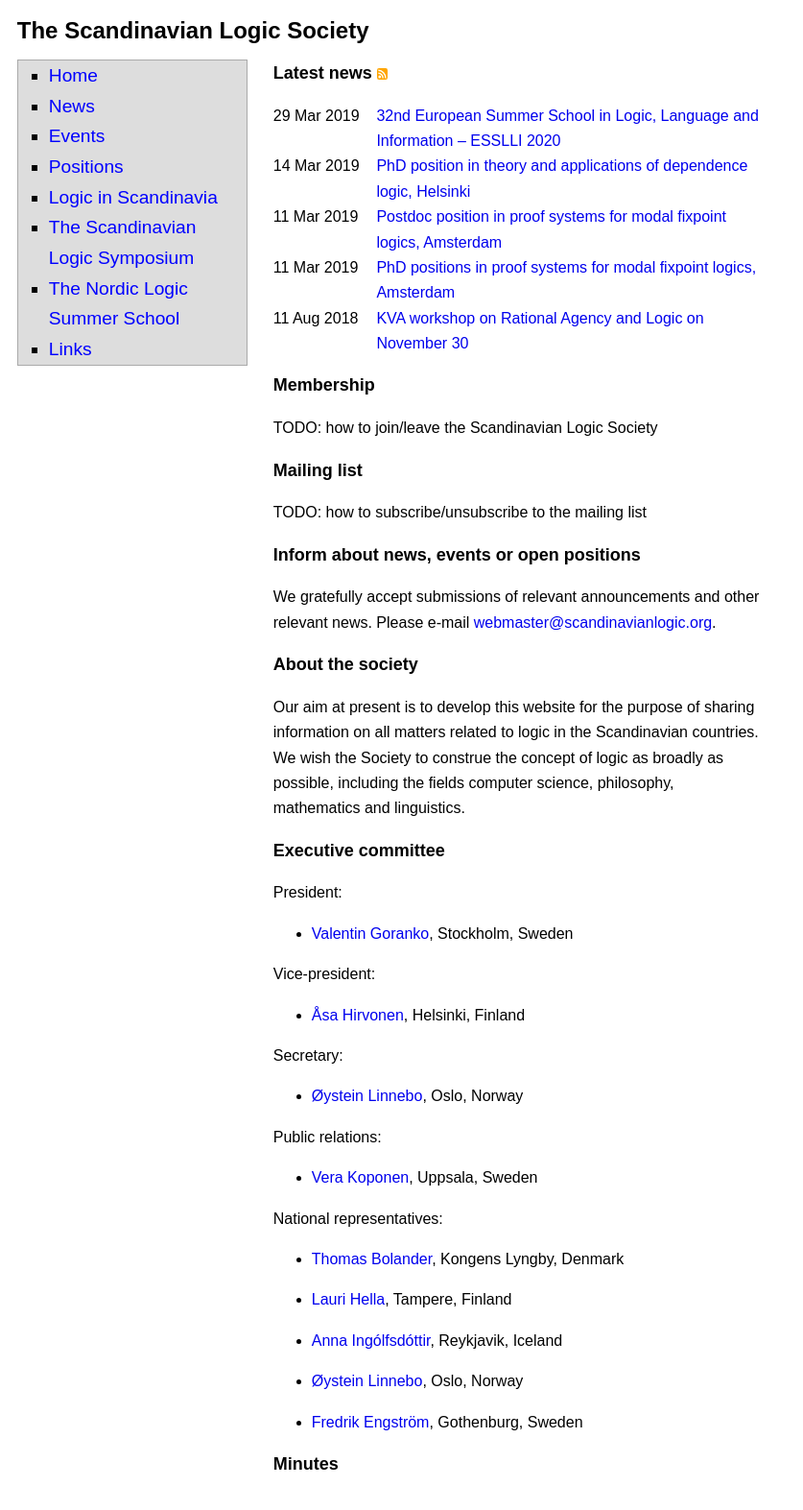
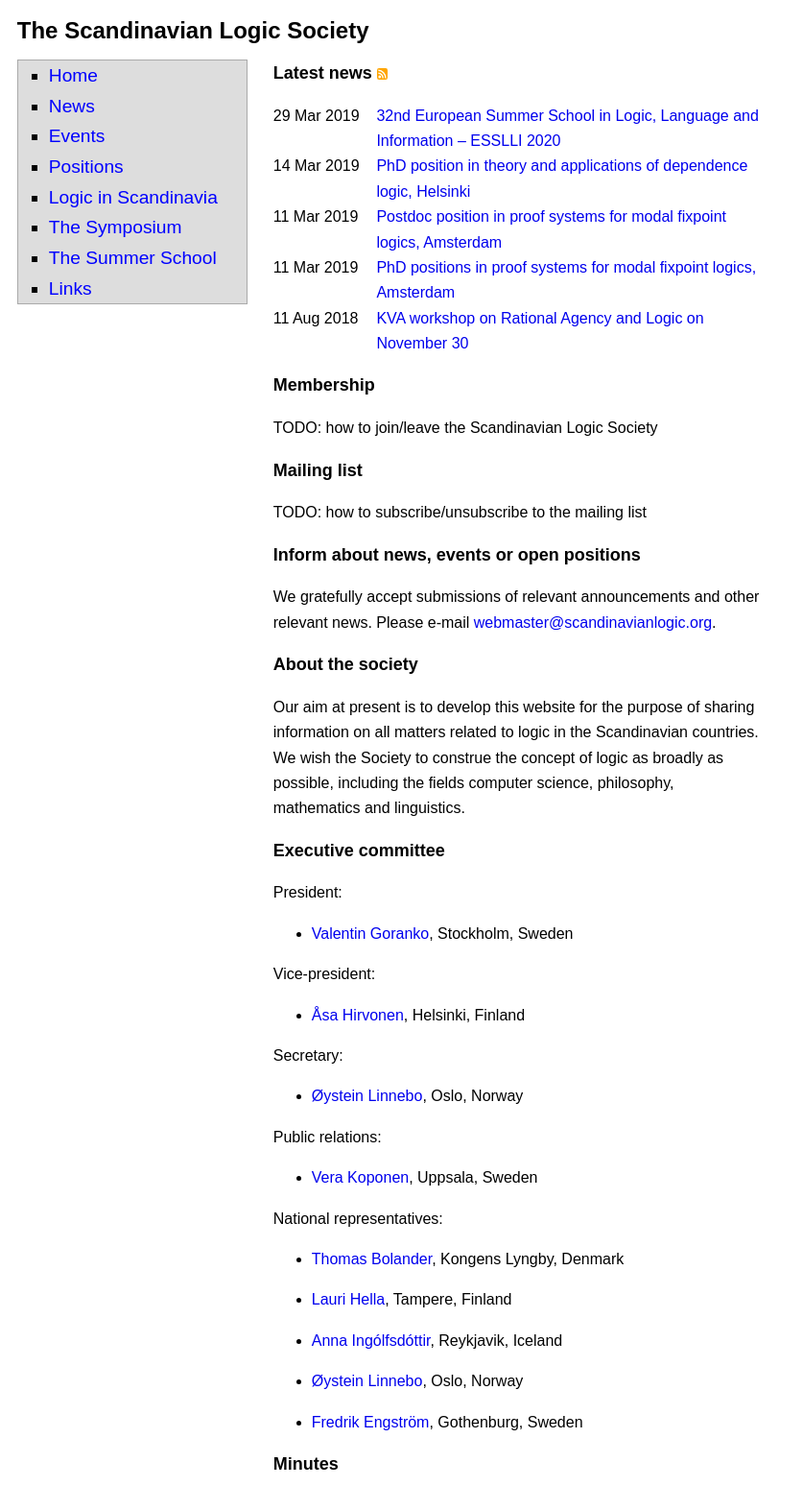
Before and after one commit to scandinavianlogic/scandinavianlogic.github.io, a Jekyll site: the page built from index.md, in a window 1280 px wide. Shown: the whole page at 96% size, without its empty margins (0-837 px from the left). Built offline with Jekyll 4.4.1, drawn with Linux system fonts in a browser that asks for light colours.

Commit message:
shortened menu items

```diff
--- a/_data/menu_items.yml
+++ b/_data/menu_items.yml
@@ -8,9 +8,9 @@
   link: /positions.html
 - name: Logic in Scandinavia
   link: /logic-in-scandinavia.html
-- name: The Scandinavian Logic Symposium
+- name: The Symposium
   link: /symposium.html
-- name: The Nordic Logic Summer School
+- name: The Summer School
   link: /summer-school.html
 - name: Links
   link: /links.html
```
